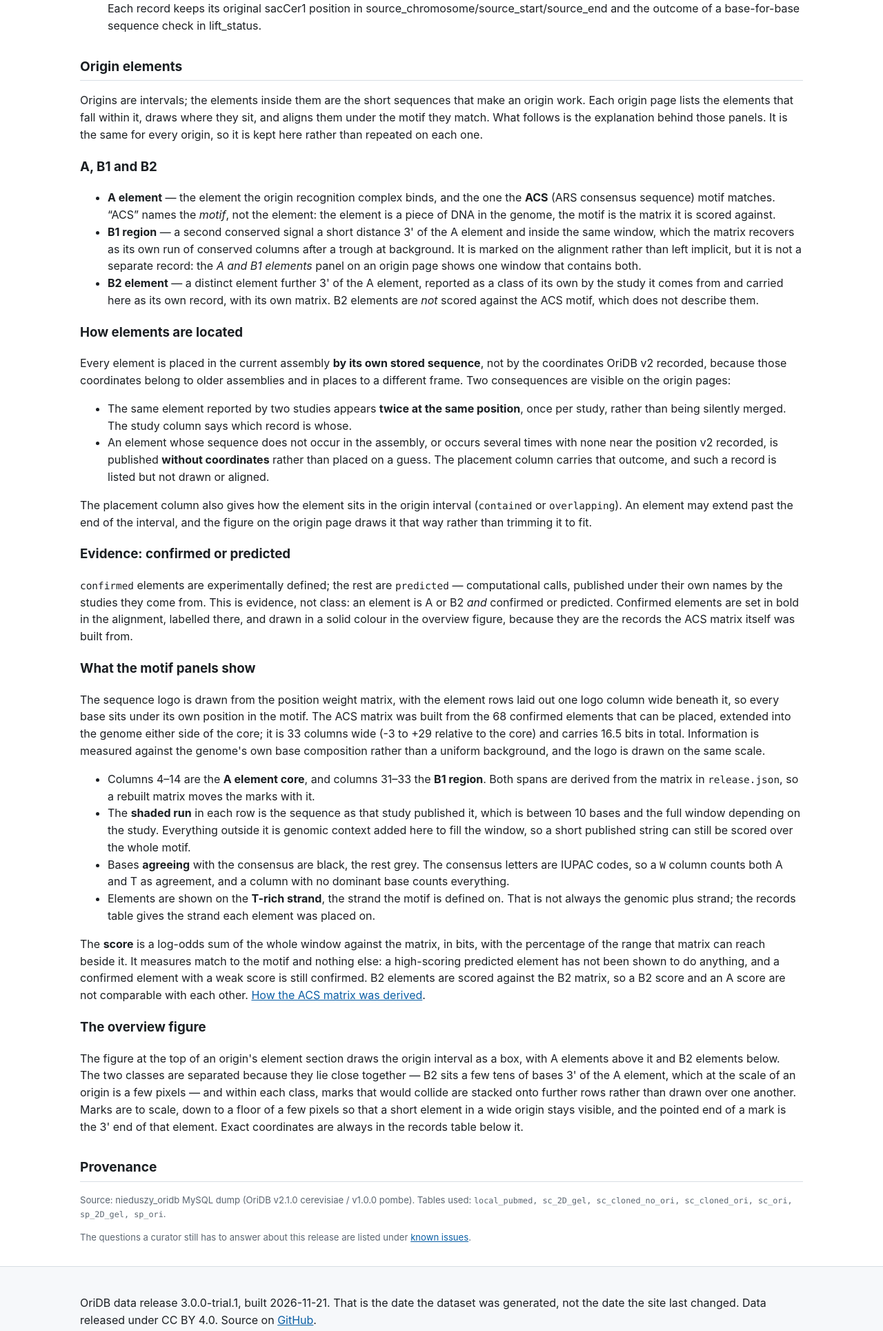
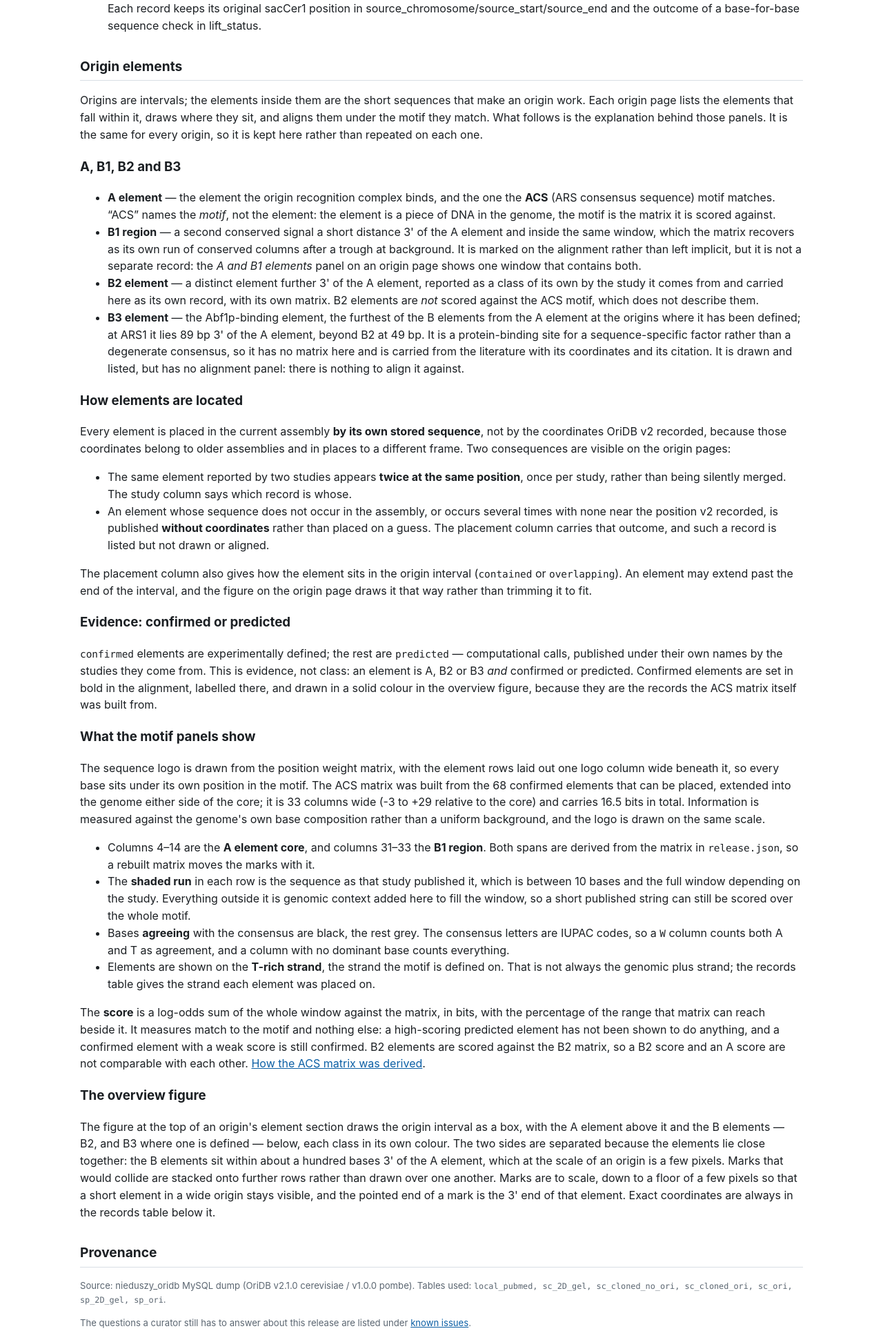
Before and after one commit to DNAReplicationLab/oridb-v3, a PHP site: page /about.php in a window 1280 px wide. Shown: the part 1577-3506 px from the top of the page at 69% size. Run offline with PHP 8.4, Linux system fonts and the light colour scheme.

Commit message:
Draw B3 elements as B elements, not as A elements

```diff
--- a/public/about.php
+++ b/public/about.php
@@ -113,7 +113,7 @@ require ORIDB_APP_DIR . '/header.php';
   It is the same for every origin, so it is kept here rather than repeated on each one.
 </p>
 
-<h3>A, B1 and B2</h3>
+<h3>A, B1, B2 and B3</h3>
 <ul>
   <li><strong>A element</strong> &mdash; the element the origin recognition complex binds, and
       the one the <strong>ACS</strong> (ARS consensus sequence) motif matches.
@@ -128,6 +128,12 @@ require ORIDB_APP_DIR . '/header.php';
       reported as a class of its own by the study it comes from and carried here as its own
       record, with its own matrix. B2 elements are <em>not</em> scored against the ACS motif,
       which does not describe them.</li>
+  <li><strong>B3 element</strong> &mdash; the Abf1p-binding element, the furthest of the B
+      elements from the A element at the origins where it has been defined; at ARS1 it lies
+      89&nbsp;bp 3' of the A element, beyond B2 at 49&nbsp;bp. It is a protein-binding site for a sequence-specific
+      factor rather than a degenerate consensus, so it has no matrix here and is carried from
+      the literature with its coordinates and its citation. It is drawn and listed, but has no
+      alignment panel: there is nothing to align it against.</li>
 </ul>
 
 <h3>How elements are located</h3>
@@ -156,8 +162,8 @@ require ORIDB_APP_DIR . '/header.php';
 <p>
   <span class="mono">confirmed</span> elements are experimentally defined; the rest are
   <span class="mono">predicted</span> &mdash; computational calls, published under their own names
-  by the studies they come from. This is evidence, not class: an element is A or B2 <em>and</em>
-  confirmed or predicted. Confirmed elements are set in bold in the alignment, labelled there,
+  by the studies they come from. This is evidence, not class: an element is A, B2 or B3
+  <em>and</em> confirmed or predicted. Confirmed elements are set in bold in the alignment, labelled there,
   and drawn in a solid colour in the overview figure, because they are the records the ACS matrix
   itself was built from.
 </p>
@@ -210,10 +216,11 @@ if ($acs !== null):
 
 <h3>The overview figure</h3>
 <p>
-  The figure at the top of an origin's element section draws the origin interval as a box, with A
-  elements above it and B2 elements below. The two classes are separated because they lie close
-  together &mdash; B2 sits a few tens of bases 3' of the A element, which at the scale of an
-  origin is a few pixels &mdash; and within each class, marks that would collide are stacked onto
+  The figure at the top of an origin's element section draws the origin interval as a box, with
+  the A element above it and the B elements &mdash; B2, and B3 where one is defined &mdash;
+  below, each class in its own colour. The two sides are separated because the elements lie close
+  together: the B elements sit within about a hundred bases 3' of the A element, which at the
+  scale of an origin is a few pixels. Marks that would collide are stacked onto
   further rows rather than drawn over one another. Marks are to scale, down to a floor of a few
   pixels so that a short element in a wide origin stays visible, and the pointed end of a mark is
   the 3' end of that element. Exact coordinates are always in the records table below it.
--- a/public/app/elements_view.php
+++ b/public/app/elements_view.php
@@ -240,6 +240,34 @@ function motif_panel(array $motif, array $elements, int $colw, int $padl, string
  *
  * Returns SVG markup; the caller supplies the caption.
  */
+/**
+ * Which side of the origin line an element is drawn on.
+ *
+ * A is the ORC-binding element; B1, B2 and B3 are the B elements 3' of it. Only
+ * the side is collapsed here - the class itself is kept for the colour, the
+ * label and the tooltip, because a B3 is not a B2. Anything unrecognised is
+ * treated as a B element rather than silently joining the A lane, which is how
+ * the one B3 record in the database was drawn as a confirmed A element.
+ */
+function element_lane(string $class): string
+{
+    return $class === 'A' || $class === '' ? 'A' : 'B';
+}
+
+/**
+ * Fill and edge colours. Colour carries the side of the origin, not the class:
+ * every B element is drawn in the same colour, whether it is a B2 or a B3, and
+ * only A has a colour of its own. Which B class a mark is comes from the lane
+ * label, the tooltip and the records table. Giving each class its own hue made
+ * a B3 read as a near-A, which is the confusion worth avoiding.
+ */
+function element_colours(string $class): array
+{
+    return element_lane($class) === 'A'
+        ? ['confirmed' => '#15467f', 'predicted' => '#b7d0e8', 'edge' => '#15467f']
+        : ['confirmed' => '#8a4a12', 'predicted' => '#f0cea4', 'edge' => '#8a4a12'];
+}
+
 function element_overview_svg(array $origin, array $elements, string $domId): string
 {
     $placed = array_values(array_filter(
@@ -270,20 +298,23 @@ function element_overview_svg(array $origin, array $elements, string $domId): st
 
     // Lane packing: a mark needs its own row unless it clears everything already
     // on that row by a few pixels, so that two elements 20 bp apart stay readable.
-    $lanes = ['A' => [], 'B2' => []];
+    // Packed by side, not by class: B2 and B3 share the lower lane and stack
+    // against each other, so two B elements 20 bp apart still read separately.
+    $lanes = ['A' => [], 'B' => []];
     foreach ($placed as $e) {
-        $class = ($e['element_class'] ?? 'A') === 'B2' ? 'B2' : 'A';
+        $class = (string) ($e['element_class'] ?? 'A');
+        $lane = element_lane($class);
         $x1 = $x((int) $e['start']);
         $x2 = max($x1 + 3.0, $x((int) $e['end'] + 1));
         $row = 0;
-        while (isset($lanes[$class][$row]) && $lanes[$class][$row]['until'] > $x1 - 4.0) {
+        while (isset($lanes[$lane][$row]) && $lanes[$lane][$row]['until'] > $x1 - 4.0) {
             $row++;
         }
-        $lanes[$class][$row]['until'] = $x2;
-        $lanes[$class][$row]['marks'][] = ['e' => $e, 'x1' => $x1, 'x2' => $x2];
+        $lanes[$lane][$row]['until'] = $x2;
+        $lanes[$lane][$row]['marks'][] = ['e' => $e, 'class' => $class, 'x1' => $x1, 'x2' => $x2];
     }
     $rowsA = count($lanes['A']);
-    $rowsB = count($lanes['B2']);
+    $rowsB = count($lanes['B']);
 
     $rowH = 13.0;
     $markH = 9.0;
@@ -298,22 +329,21 @@ function element_overview_svg(array $origin, array $elements, string $domId): st
     $legendY = $scaleY + 22.0;
     $viewH = (int) ceil($legendY + 14.0);
 
-    $fill = [
-        'A:confirmed' => '#15467f', 'A:predicted' => '#b7d0e8',
-        'B2:confirmed' => '#8a4a12', 'B2:predicted' => '#f0cea4',
-    ];
-    $edge = ['A' => '#15467f', 'B2' => '#8a4a12'];
-
-    $counts = ['A' => ['confirmed' => 0, 'predicted' => 0], 'B2' => ['confirmed' => 0, 'predicted' => 0]];
+    // Counted per class, so a class that is present gets a legend entry and one
+    // that is not stays out of the figure entirely.
+    $counts = [];
+    $laneTotals = ['A' => 0, 'B' => 0];
     $outside = 0;
     foreach ($placed as $e) {
-        $class = ($e['element_class'] ?? 'A') === 'B2' ? 'B2' : 'A';
+        $class = (string) ($e['element_class'] ?? 'A');
         $type = $e['element_type'] === 'confirmed' ? 'confirmed' : 'predicted';
-        $counts[$class][$type]++;
+        $counts[$class][$type] = ($counts[$class][$type] ?? 0) + 1;
+        $laneTotals[element_lane($class)]++;
         if ((int) $e['start'] < $oStart || (int) $e['end'] > $oEnd) {
             $outside++;
         }
     }
+    uksort($counts, static fn (string $a, string $b): int => strcmp($a, $b));
 
     // A round number for the scale bar: the 1-2-5 step nearest a fifth of the view.
     $target = $winSpan / 5;
@@ -329,19 +359,20 @@ function element_overview_svg(array $origin, array $elements, string $domId): st
     $titleId = $domId . '-t';
     $descId = $domId . '-d';
     $parts = [];
-    foreach (['A', 'B2'] as $class) {
-        $n = $counts[$class]['confirmed'] + $counts[$class]['predicted'];
+    foreach ($counts as $class => $byType) {
+        $conf = $byType['confirmed'] ?? 0;
+        $pred = $byType['predicted'] ?? 0;
+        $n = $conf + $pred;
         if ($n > 0) {
             $parts[] = $n . ' ' . $class . ' element' . ($n === 1 ? '' : 's')
-                . ' (' . $counts[$class]['confirmed'] . ' confirmed, '
-                . $counts[$class]['predicted'] . ' predicted)';
+                . ' (' . $conf . ' confirmed, ' . $pred . ' predicted)';
         }
     }
     $title = 'Positions of the elements in ' . ($origin['name'] !== '' ? $origin['name'] : $origin['accession']);
     $desc = implode(' and ', $parts) . ' drawn to scale on '
           . $origin['chromosome'] . ':' . bp($oStart) . '-' . bp($oEnd)
-          . ' (' . bp($oEnd - $oStart + 1) . ' bp). A elements are drawn above the origin interval and '
-          . 'B2 elements below it, each stacked onto its own row where marks would overlap. '
+          . ' (' . bp($oEnd - $oStart + 1) . ' bp). A elements are drawn above the origin interval '
+          . 'and B elements below it, each stacked onto its own row where marks would overlap. '
           . ($outside > 0
               ? $outside . ($outside === 1 ? ' element extends' : ' elements extend') . ' beyond the origin interval. '
               : 'All of them lie inside the origin interval. ')
@@ -373,22 +404,30 @@ function element_overview_svg(array $origin, array $elements, string $domId): st
     );
 
     // Lanes.
-    foreach (['A' => $topPad, 'B2' => $laneBY] as $class => $laneTop) {
-        $rows = $lanes[$class] ?? [];
+    foreach (['A' => $topPad, 'B' => $laneBY] as $lane => $laneTop) {
+        $rows = $lanes[$lane] ?? [];
         if ($rows === []) {
             continue;
         }
-        $n = $counts[$class]['confirmed'] + $counts[$class]['predicted'];
+        // The lower lane is labelled by the classes actually drawn in it, so a
+        // figure with a B3 says so rather than calling everything B2.
+        $inLane = array_keys(array_filter(
+            $counts,
+            static fn (string $c): bool => element_lane($c) === $lane,
+            ARRAY_FILTER_USE_KEY
+        ));
         $svg[] = sprintf(
             '<text x="%.1f" y="%.1f" font-size="11" text-anchor="end" fill="#1b1f23">%s</text>',
             $gutter - 8.0,
             $laneTop + $markH,
-            h($class . ' (' . $n . ')')
+            h(implode(', ', $inLane) . ' (' . $laneTotals[$lane] . ')')
         );
         foreach ($rows as $r => $row) {
             $y = $laneTop + $r * $rowH;
             foreach ($row['marks'] as $m) {
                 $e = $m['e'];
+                $class = $m['class'];
+                $colour = element_colours($class);
                 $type = $e['element_type'] === 'confirmed' ? 'confirmed' : 'predicted';
                 $w = $m['x2'] - $m['x1'];
                 $tip = $e['accession'] . ': ' . $class . ' element, ' . $type . ', '
@@ -408,8 +447,8 @@ function element_overview_svg(array $origin, array $elements, string $domId): st
                             $m['x2'], $y, $m['x1'] + $tipw, $y, $m['x1'], $y + $markH / 2,
                             $m['x1'] + $tipw, $y + $markH, $m['x2'], $y + $markH
                         );
-                    $svg[] = '<polygon points="' . $pts . '" fill="' . $fill[$class . ':' . $type]
-                           . '" stroke="' . $edge[$class] . '" stroke-width="1"><title>' . h($tip) . '</title></polygon>';
+                    $svg[] = '<polygon points="' . $pts . '" fill="' . $colour[$type]
+                           . '" stroke="' . $colour['edge'] . '" stroke-width="1"><title>' . h($tip) . '</title></polygon>';
                 } else {
                     $svg[] = sprintf(
                         '<rect x="%.1f" y="%.1f" width="%.1f" height="%.1f" rx="1.5" fill="%s" stroke="%s" stroke-width="1"><title>%s</title></rect>',
@@ -417,8 +456,8 @@ function element_overview_svg(array $origin, array $elements, string $domId): st
                         $y,
                         $w,
                         $markH,
-                        $fill[$class . ':' . $type],
-                        $edge[$class],
+                        $colour[$type],
+                        $colour['edge'],
                         h($tip)
                     );
                 }
@@ -483,9 +522,20 @@ function element_overview_svg(array $origin, array $elements, string $domId): st
 
     // Legend, drawn only for the combinations that occur.
     $lx = (float) $gutter;
-    foreach (['A', 'B2'] as $class) {
+    // One entry per side, not per class: two swatches of the same colour labelled
+    // B2 and B3 would say that the colour distinguishes them, and it does not.
+    $laneTypes = ['A' => [], 'B' => []];
+    foreach ($counts as $class => $byType) {
         foreach (['confirmed', 'predicted'] as $type) {
-            if ($counts[$class][$type] === 0) {
+            if (($byType[$type] ?? 0) > 0) {
+                $laneTypes[element_lane($class)][$type] = true;
+            }
+        }
+    }
+    foreach ($laneTypes as $class => $byType) {
+        $colour = element_colours($class);
+        foreach (['confirmed', 'predicted'] as $type) {
+            if (!isset($byType[$type])) {
                 continue;
             }
             $svg[] = sprintf(
@@ -493,8 +543,8 @@ function element_overview_svg(array $origin, array $elements, string $domId): st
                 . '<text x="%.1f" y="%.1f" font-size="10" fill="#1b1f23">%s</text>',
                 $lx,
                 $legendY - 7.0,
-                $fill[$class . ':' . $type],
-                $edge[$class],
+                $colour[$type],
+                $colour['edge'],
                 $lx + 19.0,
                 $legendY,
                 h($class . ' ' . $type)
```
Also changed, not shown: public/origin.php (+21 -8 lines).
